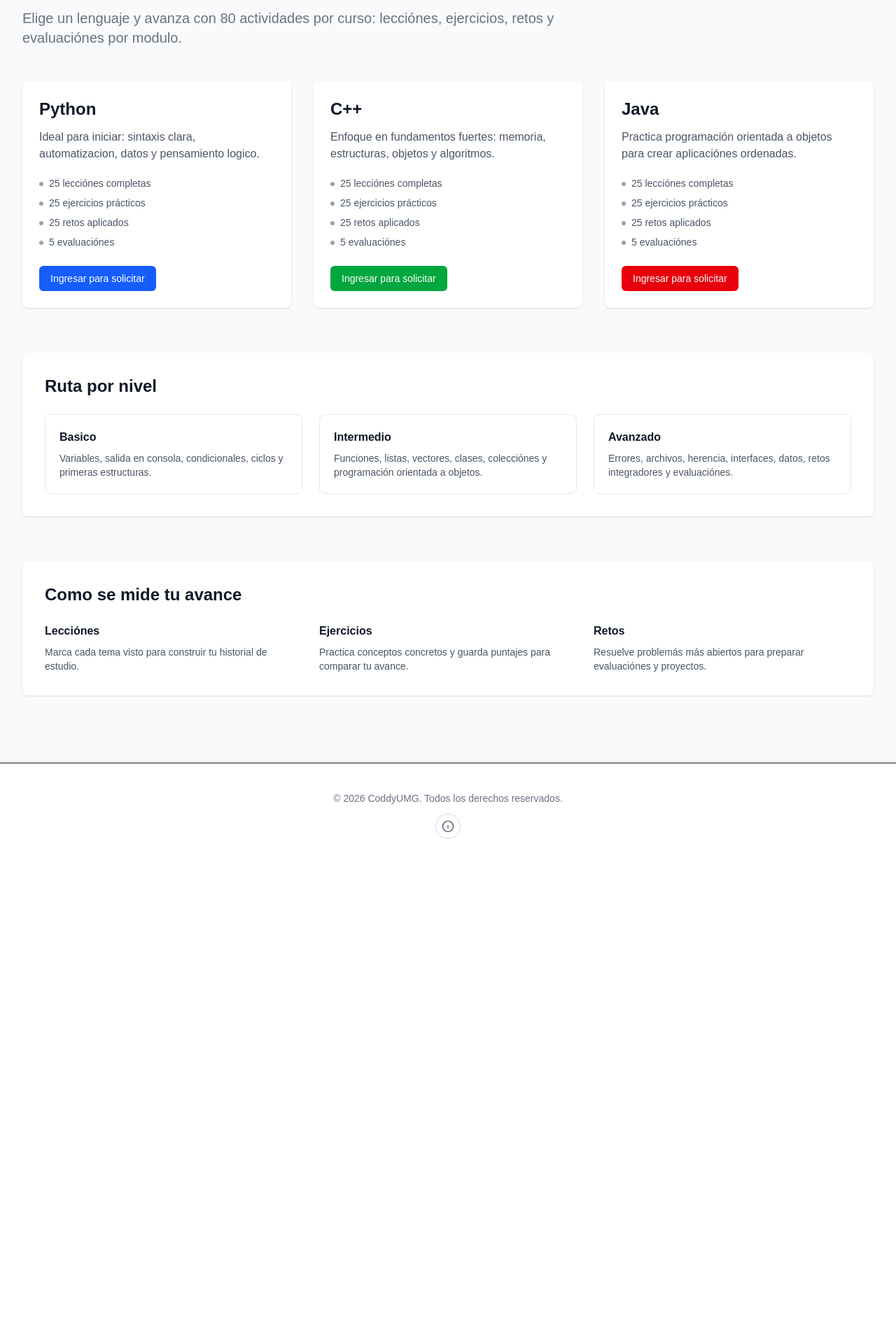
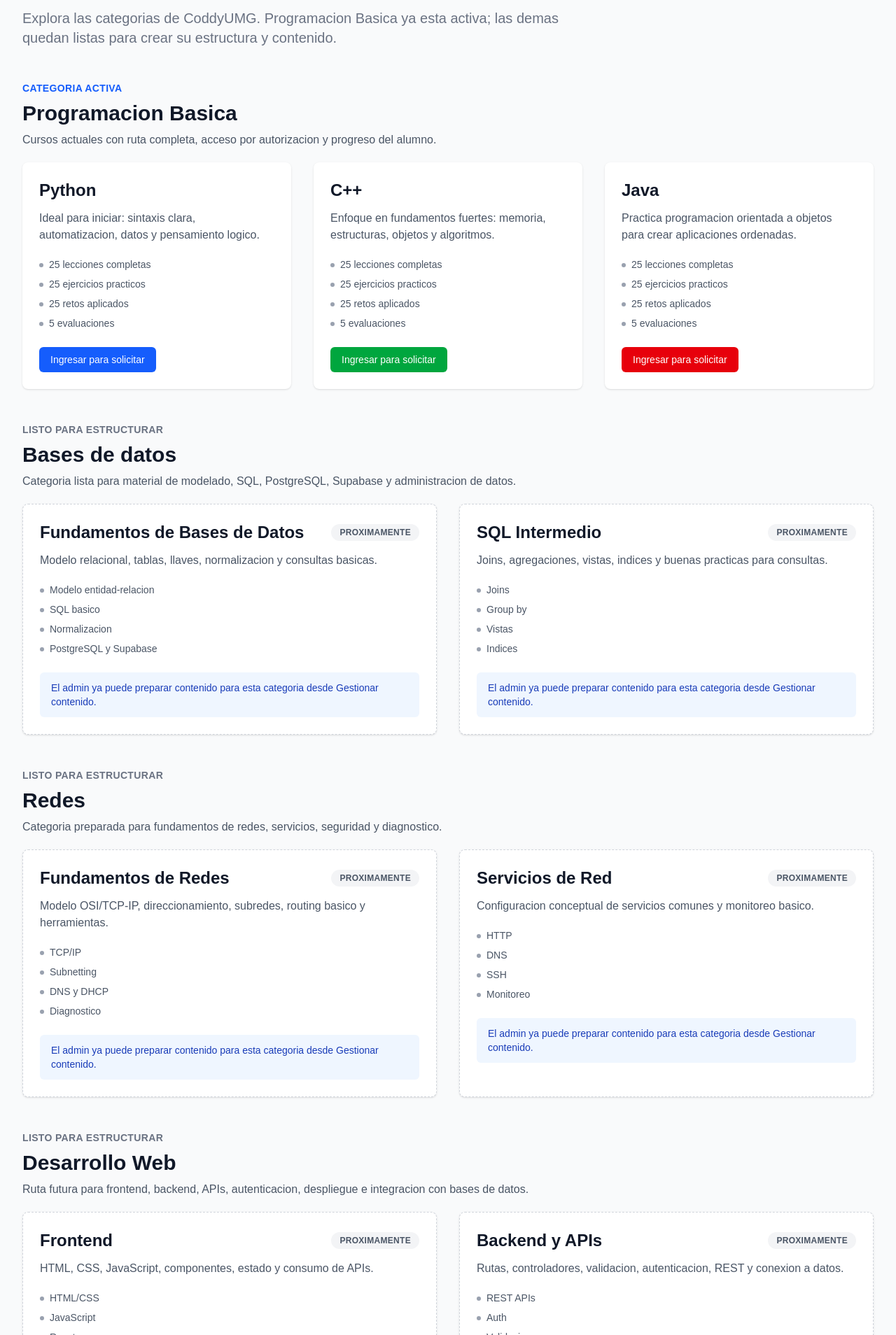
Before and after one commit to erickdev7/coddyumg, a Next.js app: page /courses in a window 1280 px wide. Shown: the part 272-2180 px from the top of the page at 70% size. Before the commit the page ends 1511 px from the top, so only its background shows below. Built offline with nearby package versions, Linux system fonts and the light colour scheme; no server answers.

Commit message:
Add upcoming course categories

```diff
--- a/app/api/content/route.ts
+++ b/app/api/content/route.ts
@@ -3,7 +3,7 @@ import { ensureProfile, getUserFromRequest } from '@/lib/auth';
 import { getSupabaseAdmin } from '@/lib/supabaseAdmin';
 import type { CourseContentType, CourseKey } from '@/lib/types';
 
-const allowedCourses = new Set<CourseKey>(['python', 'cpp', 'java']);
+const allowedCourses = new Set<CourseKey>(['python', 'cpp', 'java', 'databases', 'networks', 'webdev', 'cybersecurity']);
 const allowedTypes = new Set<CourseContentType>(['module', 'lesson', 'exercise', 'challenge', 'quiz']);
 
 type ContentPayload = {
--- a/app/components/CourseAccessGate.tsx
+++ b/app/components/CourseAccessGate.tsx
@@ -11,6 +11,10 @@ const courseLabels: Record<CourseKey, string> = {
   python: 'Python',
   cpp: 'C++',
   java: 'Java',
+  databases: 'Bases de datos',
+  networks: 'Redes',
+  webdev: 'Desarrollo Web',
+  cybersecurity: 'Ciberseguridad',
 };
 
 type EnrollmentState = CourseEnrollmentStatus | 'none';
--- a/app/courses/page.tsx
+++ b/app/courses/page.tsx
@@ -1,13 +1,13 @@
 'use client';
 
+import Link from 'next/link';
 import AppFooter from '@/app/components/AppFooter';
 import CourseAccessActions from '@/app/components/CourseAccessActions';
 import SiteHeader from '@/app/components/SiteHeader';
 import { useAuth } from '@/app/components/AuthProvider';
-import Link from 'next/link';
 import type { CourseKey } from '@/lib/types';
 
-const courses = [
+const activeCourses = [
   {
     title: 'Python',
     course: 'python' as CourseKey,
@@ -15,7 +15,7 @@ const courses = [
     modulesHref: '/courses/python/modules',
     color: 'bg-blue-600 hover:bg-blue-700',
     description: 'Ideal para iniciar: sintaxis clara, automatizacion, datos y pensamiento logico.',
-    topics: ['25 lecciónes completas', '25 ejercicios prácticos', '25 retos aplicados', '5 evaluaciónes'],
+    topics: ['25 lecciones completas', '25 ejercicios practicos', '25 retos aplicados', '5 evaluaciones'],
   },
   {
     title: 'C++',
@@ -24,7 +24,7 @@ const courses = [
     modulesHref: '/courses/cpp/modules',
     color: 'bg-green-600 hover:bg-green-700',
     description: 'Enfoque en fundamentos fuertes: memoria, estructuras, objetos y algoritmos.',
-    topics: ['25 lecciónes completas', '25 ejercicios prácticos', '25 retos aplicados', '5 evaluaciónes'],
+    topics: ['25 lecciones completas', '25 ejercicios practicos', '25 retos aplicados', '5 evaluaciones'],
   },
   {
     title: 'Java',
@@ -32,8 +32,75 @@ const courses = [
     href: '/courses/java',
     modulesHref: '/courses/java/modules',
     color: 'bg-red-600 hover:bg-red-700',
-    description: 'Practica programación orientada a objetos para crear aplicaciónes ordenadas.',
-    topics: ['25 lecciónes completas', '25 ejercicios prácticos', '25 retos aplicados', '5 evaluaciónes'],
+    description: 'Practica programacion orientada a objetos para crear aplicaciones ordenadas.',
+    topics: ['25 lecciones completas', '25 ejercicios practicos', '25 retos aplicados', '5 evaluaciones'],
+  },
+];
+
+const upcomingCategories = [
+  {
+    title: 'Bases de datos',
+    description: 'Categoria lista para material de modelado, SQL, PostgreSQL, Supabase y administracion de datos.',
+    courses: [
+      {
+        title: 'Fundamentos de Bases de Datos',
+        description: 'Modelo relacional, tablas, llaves, normalizacion y consultas basicas.',
+        topics: ['Modelo entidad-relacion', 'SQL basico', 'Normalizacion', 'PostgreSQL y Supabase'],
+      },
+      {
+        title: 'SQL Intermedio',
+        description: 'Joins, agregaciones, vistas, indices y buenas practicas para consultas.',
+        topics: ['Joins', 'Group by', 'Vistas', 'Indices'],
+      },
+    ],
+  },
+  {
+    title: 'Redes',
+    description: 'Categoria preparada para fundamentos de redes, servicios, seguridad y diagnostico.',
+    courses: [
+      {
+        title: 'Fundamentos de Redes',
+        description: 'Modelo OSI/TCP-IP, direccionamiento, subredes, routing basico y herramientas.',
+        topics: ['TCP/IP', 'Subnetting', 'DNS y DHCP', 'Diagnostico'],
+      },
+      {
+        title: 'Servicios de Red',
+        description: 'Configuracion conceptual de servicios comunes y monitoreo basico.',
+        topics: ['HTTP', 'DNS', 'SSH', 'Monitoreo'],
+      },
+    ],
+  },
+  {
+    title: 'Desarrollo Web',
+    description: 'Ruta futura para frontend, backend, APIs, autenticacion, despliegue e integracion con bases de datos.',
+    courses: [
+      {
+        title: 'Frontend',
+        description: 'HTML, CSS, JavaScript, componentes, estado y consumo de APIs.',
+        topics: ['HTML/CSS', 'JavaScript', 'React', 'UI responsive'],
+      },
+      {
+        title: 'Backend y APIs',
+        description: 'Rutas, controladores, validacion, autenticacion, REST y conexion a datos.',
+        topics: ['REST APIs', 'Auth', 'Validacion', 'Integracion con DB'],
+      },
+    ],
+  },
+  {
+    title: 'Ciberseguridad',
+    description: 'Categoria adicional preparada para fundamentos de seguridad, buenas practicas y defensa de aplicaciones.',
+    courses: [
+      {
+        title: 'Seguridad Basica',
+        description: 'Principios de seguridad, contrasenas, amenazas comunes y proteccion de datos.',
+        topics: ['Amenazas comunes', 'Buenas practicas', 'OWASP inicial', 'Proteccion de cuentas'],
+      },
+      {
+        title: 'Seguridad Web',
+        description: 'Validacion de entradas, sesiones, permisos, errores seguros y hardening basico.',
+        topics: ['Validacion', 'Sesiones', 'Permisos', 'Hardening'],
+      },
+    ],
   },
 ];
 
@@ -44,11 +111,11 @@ const levels = [
   },
   {
     title: 'Intermedio',
-    description: 'Funciones, listas, vectores, clases, colecciónes y programación orientada a objetos.',
+    description: 'Funciones, listas, vectores, clases, colecciones y programacion orientada a objetos.',
   },
   {
     title: 'Avanzado',
-    description: 'Errores, archivos, herencia, interfaces, datos, retos integradores y evaluaciónes.',
+    description: 'Errores, archivos, herencia, interfaces, datos, retos integradores y evaluaciones.',
   },
 ];
 
@@ -101,14 +168,22 @@ export default function CoursesPage() {
             <p className="text-sm font-semibold uppercase tracking-wide text-blue-600">Cursos CoddyUMG</p>
             <h1 className="mt-3 text-4xl font-extrabold text-gray-900 sm:text-5xl">Rutas de aprendizaje</h1>
             <p className="mt-4 text-xl text-gray-500">
-              Elige un lenguaje y avanza con 80 actividades por curso: lecciónes, ejercicios, retos y evaluaciónes por modulo.
+              Explora las categorias de CoddyUMG. Programacion Basica ya esta activa; las demas quedan listas para crear su estructura y contenido.
             </p>
           </div>
 
-          <div className="mt-12 grid grid-cols-1 gap-8 md:grid-cols-3">
-            {courses.map((course) => (
+          <div className="mt-12 space-y-12">
+            <section>
+              <div className="mb-5">
+                <p className="text-sm font-semibold uppercase tracking-wide text-blue-600">Categoria activa</p>
+                <h2 className="mt-2 text-3xl font-bold text-gray-900">Programacion Basica</h2>
+                <p className="mt-2 max-w-3xl text-gray-600">Cursos actuales con ruta completa, acceso por autorizacion y progreso del alumno.</p>
+              </div>
+
+              <div className="grid grid-cols-1 gap-8 md:grid-cols-3">
+                {activeCourses.map((course) => (
                   <article key={course.title} className="flex flex-col rounded-lg bg-white p-6 shadow">
-                <h2 className="text-2xl font-semibold text-gray-900">{course.title}</h2>
+                    <h3 className="text-2xl font-semibold text-gray-900">{course.title}</h3>
                     <p className="mt-3 text-gray-600">{course.description}</p>
                     <ul className="mt-5 space-y-2 text-sm text-gray-600">
                       {course.topics.map((topic) => (
@@ -122,6 +197,43 @@ export default function CoursesPage() {
                       <CourseAccessActions course={course.course} href={course.href} modulesHref={course.modulesHref} color={course.color} />
                     </div>
                   </article>
+                ))}
+              </div>
+            </section>
+
+            {upcomingCategories.map((category) => (
+              <section key={category.title}>
+                <div className="mb-5">
+                  <p className="text-sm font-semibold uppercase tracking-wide text-gray-500">Listo para estructurar</p>
+                  <h2 className="mt-2 text-3xl font-bold text-gray-900">{category.title}</h2>
+                  <p className="mt-2 max-w-3xl text-gray-600">{category.description}</p>
+                </div>
+
+                <div className="grid grid-cols-1 gap-8 md:grid-cols-2">
+                  {category.courses.map((course) => (
+                    <article key={course.title} className="flex flex-col rounded-lg border border-dashed border-gray-300 bg-white p-6 shadow-sm">
+                      <div className="flex flex-wrap items-center justify-between gap-3">
+                        <h3 className="text-2xl font-semibold text-gray-900">{course.title}</h3>
+                        <span className="rounded-full bg-gray-100 px-3 py-1 text-xs font-semibold uppercase tracking-wide text-gray-600">
+                          Proximamente
+                        </span>
+                      </div>
+                      <p className="mt-3 text-gray-600">{course.description}</p>
+                      <ul className="mt-5 space-y-2 text-sm text-gray-600">
+                        {course.topics.map((topic) => (
+                          <li key={topic} className="flex gap-2">
+                            <span className="mt-2 h-1.5 w-1.5 rounded-full bg-gray-400" />
+                            <span>{topic}</span>
+                          </li>
+                        ))}
+                      </ul>
+                      <p className="mt-6 rounded-md bg-blue-50 px-4 py-3 text-sm font-medium text-blue-800">
+                        El admin ya puede preparar contenido para esta categoria desde Gestionar contenido.
+                      </p>
+                    </article>
+                  ))}
+                </div>
+              </section>
             ))}
           </div>
 
@@ -141,7 +253,7 @@ export default function CoursesPage() {
             <h2 className="text-2xl font-bold text-gray-900">Como se mide tu avance</h2>
             <div className="mt-6 grid gap-6 md:grid-cols-3">
               <div>
-                <h3 className="font-semibold text-gray-900">Lecciónes</h3>
+                <h3 className="font-semibold text-gray-900">Lecciones</h3>
                 <p className="mt-2 text-sm text-gray-600">Marca cada tema visto para construir tu historial de estudio.</p>
               </div>
               <div>
@@ -150,7 +262,7 @@ export default function CoursesPage() {
               </div>
               <div>
                 <h3 className="font-semibold text-gray-900">Retos</h3>
-                <p className="mt-2 text-sm text-gray-600">Resuelve problemás más abiertos para preparar evaluaciónes y proyectos.</p>
+                <p className="mt-2 text-sm text-gray-600">Resuelve problemas mas abiertos para preparar evaluaciones y proyectos.</p>
               </div>
             </div>
           </section>
--- a/app/teacher/content/page.tsx
+++ b/app/teacher/content/page.tsx
@@ -38,6 +38,10 @@ const courses: Array<{ value: CourseKey; label: string }> = [
   { value: 'python', label: 'Python' },
   { value: 'cpp', label: 'C++' },
   { value: 'java', label: 'Java' },
+  { value: 'databases', label: 'Bases de datos' },
+  { value: 'networks', label: 'Redes' },
+  { value: 'webdev', label: 'Desarrollo Web' },
+  { value: 'cybersecurity', label: 'Ciberseguridad' },
 ];
 
 const contentTypes: Array<{ value: CourseContentType; label: string }> = [
--- a/lib/courseAccess.ts
+++ b/lib/courseAccess.ts
@@ -5,6 +5,10 @@ export const COURSE_LABELS: Record<CourseKey, string> = {
   python: 'Python',
   cpp: 'C++',
   java: 'Java',
+  databases: 'Bases de datos',
+  networks: 'Redes',
+  webdev: 'Desarrollo Web',
+  cybersecurity: 'Ciberseguridad',
 };
 
 export const COURSE_KEYS = new Set<CourseKey>(['python', 'cpp', 'java']);
--- a/lib/types.ts
+++ b/lib/types.ts
@@ -1,5 +1,5 @@
 export type UserRole = 'student' | 'teacher';
-export type CourseKey = 'python' | 'cpp' | 'java';
+export type CourseKey = 'python' | 'cpp' | 'java' | 'databases' | 'networks' | 'webdev' | 'cybersecurity';
 export type CourseContentType = 'module' | 'lesson' | 'exercise' | 'challenge' | 'quiz';
 export type CourseEnrollmentStatus = 'pending' | 'approved' | 'rejected';
 
```
Lines whose indentation alone changed are shown as unchanged.
